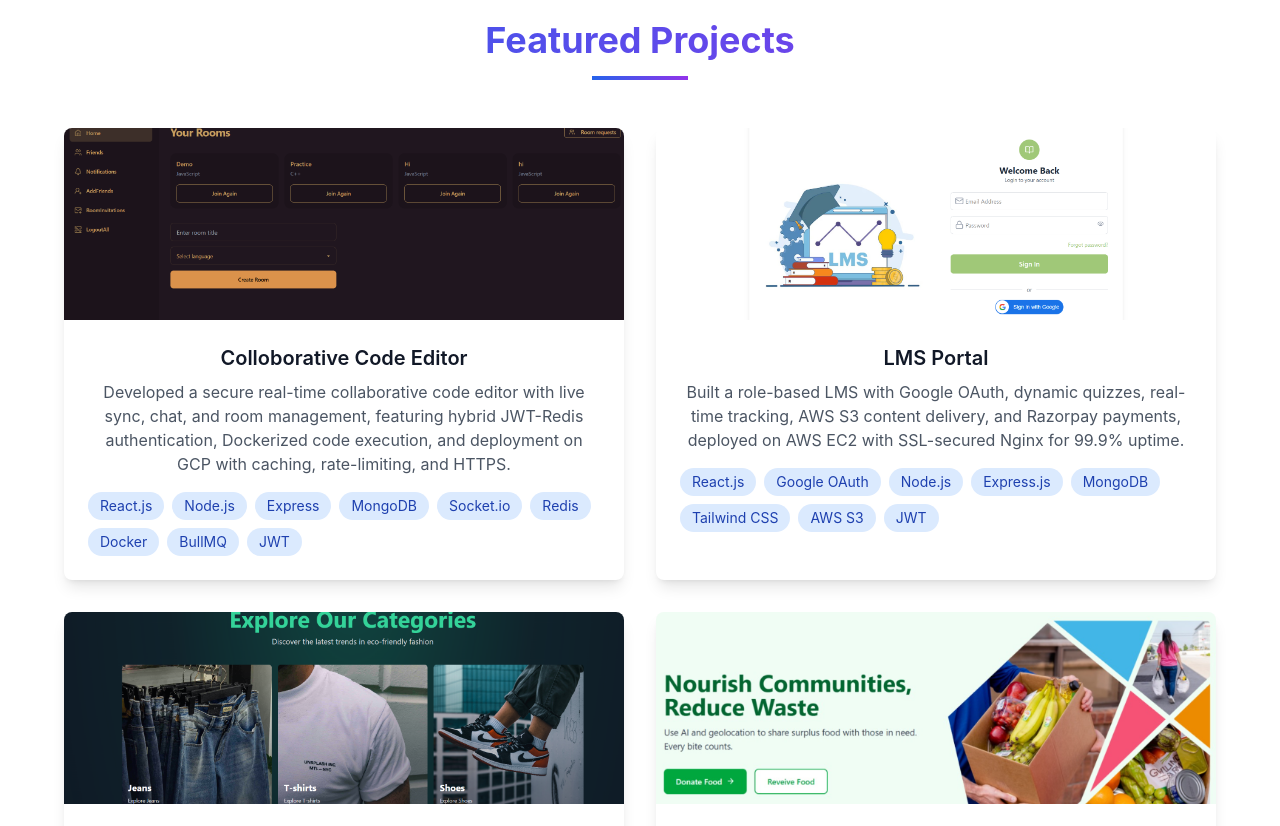
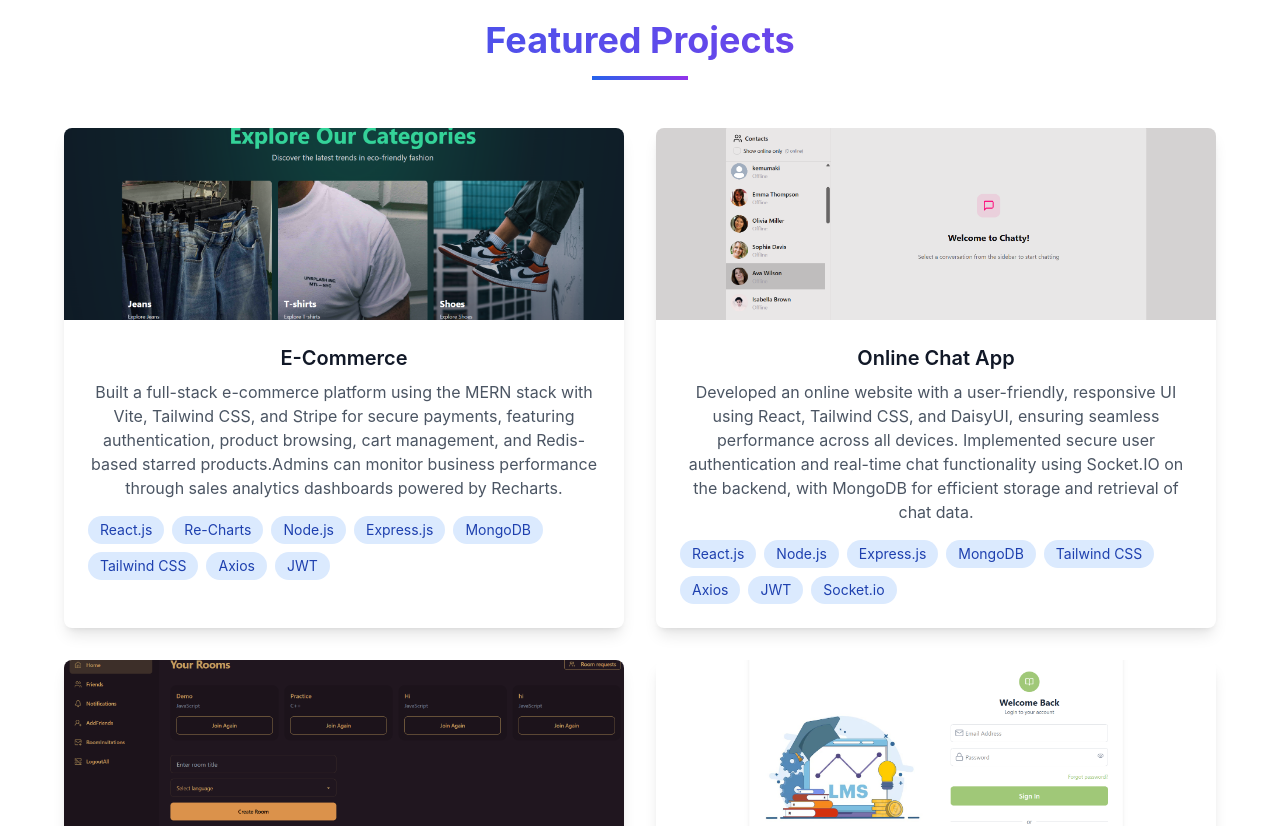
Before and after one commit to rakesh612/PORTFOLIO, a React (Vite) app in the folder frontend/: page / in a window 1280 px wide. Shown: the part 2540-3366 px from the top of the page. Built offline with nearby package versions, Linux system fonts and the light colour scheme.

Commit message:
completed

```diff
--- a/frontend/src/components/Projects.jsx
+++ b/frontend/src/components/Projects.jsx
@@ -2,6 +2,22 @@ import { motion } from 'framer-motion';
 
 export default function Projects() {
   const projects = [
+    {
+      title: "E-Commerce",
+      description: "Built a full-stack e-commerce platform using the MERN stack with Vite, Tailwind CSS, and Stripe for secure payments, featuring authentication, product browsing, cart management, and Redis-based starred products.Admins can monitor business performance through sales analytics dashboards powered by Recharts.",
+      image: "/ecommerce.png",
+      technologies: ["React.js", "Re-Charts", "Node.js", "Express.js", "MongoDB", "Tailwind CSS", "Axios", "JWT"],
+      // liveLink: "https://educure.duckdns.org",
+      githubLink: "https://github.com/rakesh612/E-Commerce-Site"
+    },
+    {
+      title: "Online Chat App",
+      description: "Developed an online website with a user-friendly, responsive UI using React, Tailwind CSS, and DaisyUI, ensuring seamless performance across all devices. Implemented secure user authentication and real-time chat functionality using Socket.IO on the backend, with MongoDB for efficient storage and retrieval of chat data.",
+      image: "/chat-app.png",
+      technologies: ["React.js", "Node.js", "Express.js", "MongoDB", "Tailwind CSS", "Axios", "JWT", "Socket.io"],
+      // liveLink: "https://educure.duckdns.org",
+      githubLink: "https://github.com/rakesh612/Chat_App"
+    },
     {
       title: "Colloborative Code Editor",
       description: "Developed a secure real-time collaborative code editor with live sync, chat, and room management, featuring hybrid JWT-Redis authentication, Dockerized code execution, and deployment on GCP with caching, rate-limiting, and HTTPS.",
@@ -19,14 +35,6 @@ export default function Projects() {
       githubLink: "https://github.com/rakesh612/LMS_PORTAL"
     },
     {
-      title: "E-Commerce",
-      description: "Built a full-stack e-commerce platform using the MERN stack with Vite, Tailwind CSS, and Stripe for secure payments, featuring authentication, product browsing, cart management, and Redis-based starred products.Admins can monitor business performance through sales analytics dashboards powered by Recharts.",
-      image: "/ecommerce.png",
-      technologies: ["React.js", "Re-Charts", "Node.js", "Express.js", "MongoDB", "Tailwind CSS", "Axios", "JWT"],
-      // liveLink: "https://educure.duckdns.org",
-      githubLink: "https://github.com/rakesh612/E-Commerce-Site"
-    },
-    {
       title: "Zero-Waste",
       description: "ZeroWaste is a web-based platform designed to minimize food waste by connecting donors with NGOs and individuals in need. Leveraging AI and geolocation technologies, the system ensures efficient food rescue operations, promoting sustainability and community welfare.",
       image: "/Zero-Waste.png",
@@ -42,7 +50,6 @@ export default function Projects() {
       // liveLink: "https://educure.duckdns.org",
       githubLink: "https://github.com/rakesh612/Job-Portal"
     }
-
   ];
 
   return (
```
